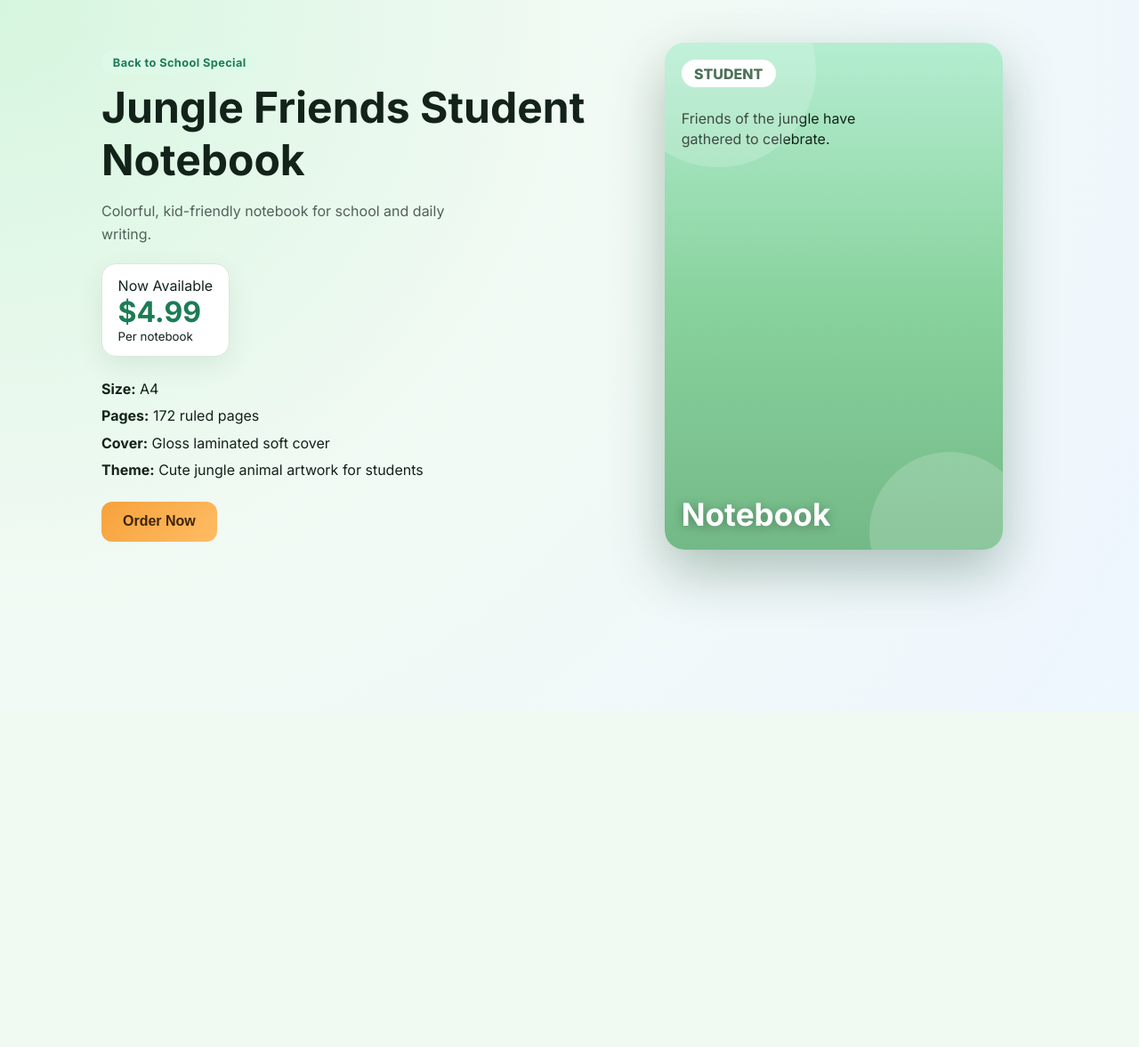
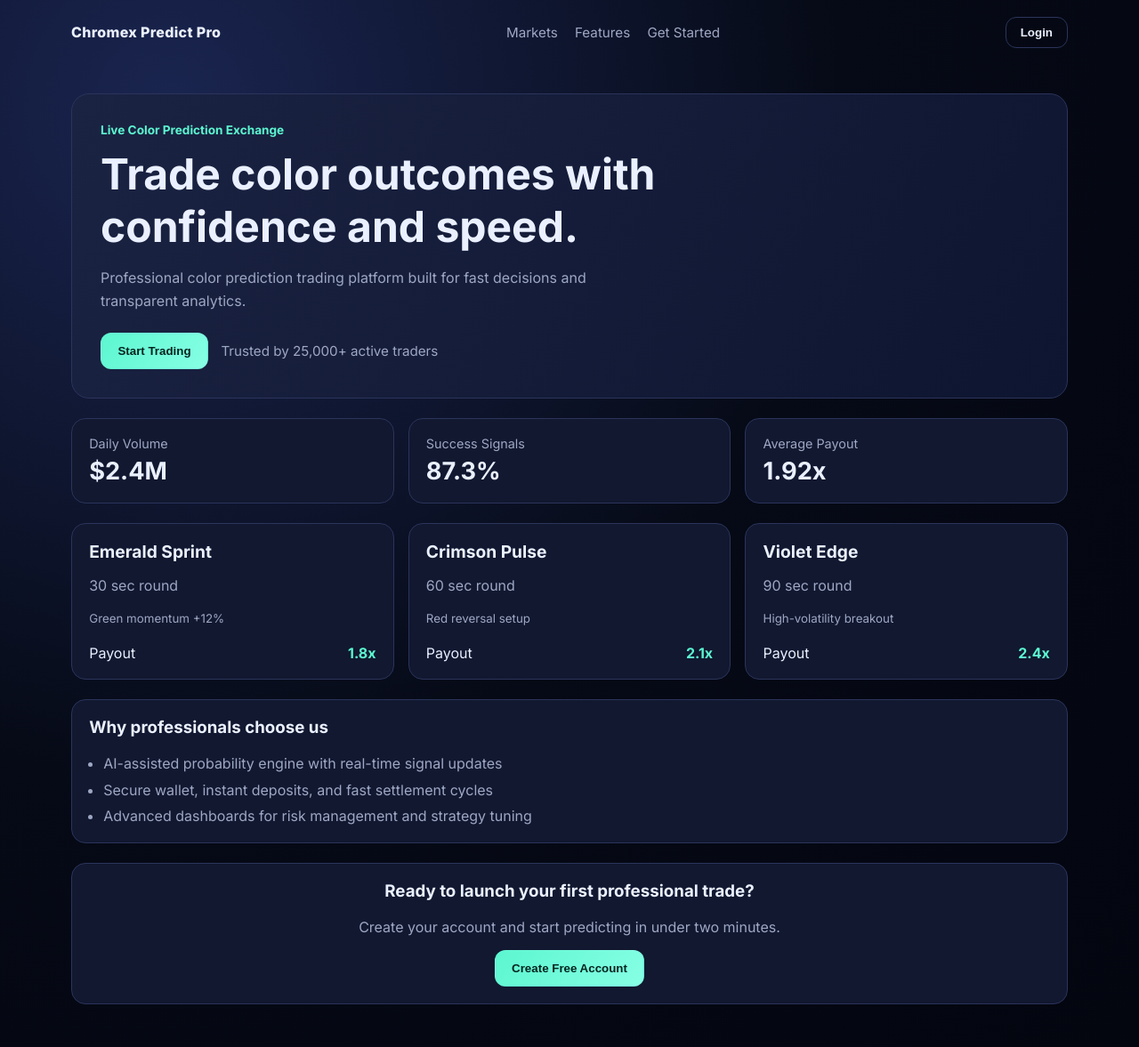
Before and after one commit to hs1855589-create/Web, a Flask app: page / in a window 1280 px wide. Shown: the whole page at 89% size. Before the commit the page ends 800 px from the top, so only its background shows below. Run offline with Flask 3, Linux system fonts and the light colour scheme.

Commit message:
Build professional color prediction platform landing page

```diff
--- a/app.py
+++ b/app.py
@@ -5,16 +5,38 @@ app = Flask(__name__)
 
 @app.route("/")
 def home():
-    product = {
-        "name": "Jungle Friends Student Notebook",
-        "tagline": "Colorful, kid-friendly notebook for school and daily writing.",
-        "price": "$4.99",
-        "size": "A4",
-        "pages": "172 ruled pages",
-        "cover": "Gloss laminated soft cover",
-        "theme": "Cute jungle animal artwork for students",
+    platform = {
+        "name": "Chromex Predict Pro",
+        "tagline": "Professional color prediction trading platform built for fast decisions and transparent analytics.",
+        "cta": "Start Trading",
+        "trust_note": "Trusted by 25,000+ active traders",
+        "daily_volume": "$2.4M",
+        "win_rate": "87.3%",
+        "avg_payout": "1.92x",
     }
-    return render_template("index.html", product=product)
+
+    markets = [
+        {
+            "name": "Emerald Sprint",
+            "window": "30 sec round",
+            "trend": "Green momentum +12%",
+            "payout": "1.8x",
+        },
+        {
+            "name": "Crimson Pulse",
+            "window": "60 sec round",
+            "trend": "Red reversal setup",
+            "payout": "2.1x",
+        },
+        {
+            "name": "Violet Edge",
+            "window": "90 sec round",
+            "trend": "High-volatility breakout",
+            "payout": "2.4x",
+        },
+    ]
+
+    return render_template("index.html", platform=platform, markets=markets)
 
 
 if __name__ == "__main__":
--- a/static/styles.css
+++ b/static/styles.css
@@ -1,10 +1,12 @@
 :root {
-  --bg: #f2faf4;
-  --primary: #1c7c54;
-  --accent: #f6a23a;
-  --text: #13231a;
-  --muted: #506258;
-  --card: #ffffff;
+  --bg: #060a16;
+  --surface: #111830;
+  --surface-2: #1a2342;
+  --primary: #5cf6d0;
+  --accent: #7d84ff;
+  --text: #eaf0ff;
+  --muted: #9ea7c3;
+  --line: #2b345b;
 }
 
 * {
@@ -16,150 +18,188 @@ body {
   min-height: 100vh;
   font-family: "Inter", system-ui, -apple-system, BlinkMacSystemFont, "Segoe UI", sans-serif;
   color: var(--text);
-  background: radial-gradient(circle at top left, #d6f6df 0%, var(--bg) 45%, #eef6ff 100%);
+  background: radial-gradient(circle at 15% 10%, #1a2550 0%, #060a16 50%, #03050f 100%);
+}
+
+.topbar,
+.page {
+  width: min(1120px, 92vw);
+  margin: 0 auto;
+}
+
+.topbar {
+  padding: 1.2rem 0;
+  display: flex;
+  align-items: center;
+  justify-content: space-between;
+  gap: 1rem;
+}
+
+.brand {
+  font-weight: 800;
+  letter-spacing: 0.02em;
+}
+
+nav {
+  display: flex;
+  gap: 1.2rem;
+}
+
+nav a {
+  color: var(--muted);
+  text-decoration: none;
+  font-size: 0.95rem;
+}
+
+.outline-btn,
+button {
+  border: 1px solid transparent;
+  cursor: pointer;
+  font-weight: 700;
+  border-radius: 12px;
+}
+
+.outline-btn {
+  background: transparent;
+  color: var(--text);
+  border-color: var(--line);
+  padding: 0.55rem 1rem;
 }
 
 .page {
-  max-width: 1100px;
-  margin: 0 auto;
-  padding: 3rem 1.5rem;
+  padding: 2rem 0 3rem;
   display: grid;
-  gap: 2rem;
-  grid-template-columns: 1.1fr 0.9fr;
-  align-items: center;
+  gap: 1.4rem;
+}
+
+.hero {
+  background: linear-gradient(120deg, #1a2342 0%, #0e1530 100%);
+  border: 1px solid var(--line);
+  border-radius: 20px;
+  padding: 2rem;
+}
+
+.eyebrow {
+  margin: 0;
+  color: var(--primary);
+  font-weight: 700;
+  font-size: 0.85rem;
 }
 
 .hero h1 {
+  margin: 0.75rem 0;
   font-size: clamp(2rem, 4vw, 3rem);
-  margin: 0.5rem 0;
-}
-
-.badge {
-  display: inline-block;
-  background: #def9e8;
-  color: var(--primary);
-  font-weight: 700;
-  padding: 0.35rem 0.8rem;
-  border-radius: 999px;
-  font-size: 0.8rem;
-  letter-spacing: 0.03em;
+  max-width: 20ch;
 }
 
 .tagline {
   color: var(--muted);
-  max-width: 42ch;
+  max-width: 58ch;
   line-height: 1.6;
 }
 
-.price-card {
-  margin-top: 1.2rem;
-  background: var(--card);
-  border: 1px solid #d9e8dd;
-  border-radius: 16px;
-  width: fit-content;
-  padding: 0.9rem 1.1rem;
-  display: grid;
-  box-shadow: 0 10px 30px rgba(17, 49, 34, 0.08);
-}
-
-.price-card strong {
-  color: var(--primary);
-  font-size: 2rem;
-}
-
-.features {
-  margin: 1.6rem 0;
-  padding: 0;
-  list-style: none;
-  display: grid;
-  gap: 0.65rem;
-}
-
-.features span {
-  font-weight: 700;
+.hero-actions {
+  margin-top: 1.4rem;
+  display: flex;
+  flex-wrap: wrap;
+  gap: 0.9rem;
+  align-items: center;
 }
 
 button {
-  background: linear-gradient(135deg, var(--accent), #ffbc65);
-  border: none;
-  color: #3d2407;
-  font-weight: 800;
-  font-size: 1rem;
-  padding: 0.85rem 1.5rem;
-  border-radius: 12px;
-  cursor: pointer;
+  background: linear-gradient(130deg, var(--primary), #87ffe5);
+  color: #02241d;
+  padding: 0.75rem 1.15rem;
 }
 
-.preview {
-  display: grid;
-  place-items: center;
+.trust {
+  color: var(--muted);
+  font-size: 0.95rem;
 }
 
-.mock-cover {
-  width: min(100%, 380px);
-  aspect-ratio: 2 / 3;
-  border-radius: 22px;
-  padding: 1.2rem;
-  background: linear-gradient(180deg, #b4edd1 0%, #89d39e 50%, #73b987 100%);
-  box-shadow: 0 24px 60px rgba(16, 62, 38, 0.3);
-  position: relative;
-  overflow: hidden;
+.stats {
+  display: grid;
+  grid-template-columns: repeat(3, 1fr);
+  gap: 1rem;
 }
 
-.mock-cover::before,
-.mock-cover::after {
-  content: "";
-  position: absolute;
-  border-radius: 50%;
-  background: rgba(255, 255, 255, 0.18);
+.stats article,
+.market-card,
+.features,
+.cta {
+  background: var(--surface);
+  border: 1px solid var(--line);
+  border-radius: 16px;
+  padding: 1.2rem;
 }
 
-.mock-cover::before {
-  width: 220px;
-  height: 220px;
-  top: -80px;
-  left: -50px;
+.stats p {
+  margin: 0;
+  color: var(--muted);
+  font-size: 0.9rem;
 }
 
-.mock-cover::after {
-  width: 180px;
-  height: 180px;
-  bottom: -70px;
-  right: -30px;
+.stats strong {
+  margin-top: 0.35rem;
+  display: block;
+  font-size: 1.7rem;
 }
 
-.cover-title {
-  display: inline-block;
-  margin-bottom: 0.5rem;
-  background: #fff;
-  color: #265235;
-  border-radius: 999px;
-  padding: 0.35rem 0.9rem;
-  font-weight: 800;
+.market-grid {
+  display: grid;
+  grid-template-columns: repeat(3, 1fr);
+  gap: 1rem;
 }
 
-.mock-cover p {
-  max-width: 20ch;
-  line-height: 1.4;
+.market-card h2 {
+  margin: 0;
+  font-size: 1.2rem;
 }
 
-.mock-cover h2 {
-  position: absolute;
-  bottom: 1.2rem;
-  left: 1.2rem;
-  margin: 0;
-  font-size: 2.2rem;
-  color: #fff;
-  text-shadow: 0 2px 12px rgba(0, 0, 0, 0.3);
+.market-card p,
+.market-card small {
+  color: var(--muted);
 }
 
-@media (max-width: 820px) {
-  .page {
-    grid-template-columns: 1fr;
-    padding-top: 2rem;
+.card-footer {
+  margin-top: 1.2rem;
+  display: flex;
+  justify-content: space-between;
+  align-items: center;
+}
+
+.card-footer strong {
+  color: var(--primary);
+}
+
+.features h3,
+.cta h3 {
+  margin-top: 0;
+}
+
+.features ul {
+  margin: 0;
+  padding-left: 1rem;
+  display: grid;
+  gap: 0.6rem;
+  color: var(--muted);
+}
+
+.cta {
+  text-align: center;
+}
+
+.cta p {
+  color: var(--muted);
+}
+
+@media (max-width: 860px) {
+  nav {
+    display: none;
   }
 
-  .preview {
-    order: -1;
+  .stats,
+  .market-grid {
+    grid-template-columns: 1fr;
   }
 }
--- a/templates/index.html
+++ b/templates/index.html
@@ -3,44 +3,80 @@
   <head>
     <meta charset="UTF-8" />
     <meta name="viewport" content="width=device-width, initial-scale=1.0" />
-    <title>{{ product.name }} | Product Page</title>
+    <title>{{ platform.name }} | Color Prediction Trading</title>
     <link rel="preconnect" href="https://fonts.googleapis.com" />
     <link rel="preconnect" href="https://fonts.gstatic.com" crossorigin />
     <link
-      href="https://fonts.googleapis.com/css2?family=Inter:wght@400;500;700;800&display=swap"
+      href="https://fonts.googleapis.com/css2?family=Inter:wght@400;500;600;700;800&display=swap"
       rel="stylesheet"
     />
     <link rel="stylesheet" href="{{ url_for('static', filename='styles.css') }}" />
   </head>
   <body>
+    <header class="topbar">
+      <div class="brand">{{ platform.name }}</div>
+      <nav>
+        <a href="#markets">Markets</a>
+        <a href="#features">Features</a>
+        <a href="#start">Get Started</a>
+      </nav>
+      <button class="outline-btn">Login</button>
+    </header>
+
     <main class="page">
       <section class="hero">
-        <div class="badge">Back to School Special</div>
-        <h1>{{ product.name }}</h1>
-        <p class="tagline">{{ product.tagline }}</p>
+        <p class="eyebrow">Live Color Prediction Exchange</p>
+        <h1>Trade color outcomes with confidence and speed.</h1>
+        <p class="tagline">{{ platform.tagline }}</p>
 
-        <div class="price-card">
-          <span>Now Available</span>
-          <strong>{{ product.price }}</strong>
-          <small>Per notebook</small>
+        <div class="hero-actions">
+          <button>{{ platform.cta }}</button>
+          <span class="trust">{{ platform.trust_note }}</span>
         </div>
-
-        <ul class="features">
-          <li><span>Size:</span> {{ product.size }}</li>
-          <li><span>Pages:</span> {{ product.pages }}</li>
-          <li><span>Cover:</span> {{ product.cover }}</li>
-          <li><span>Theme:</span> {{ product.theme }}</li>
-        </ul>
-
-        <button>Order Now</button>
       </section>
 
-      <section class="preview" aria-label="Notebook visual preview">
-        <div class="mock-cover">
-          <div class="cover-title">STUDENT</div>
-          <p>Friends of the jungle have gathered to celebrate.</p>
-          <h2>Notebook</h2>
-        </div>
+      <section class="stats" aria-label="Key platform metrics">
+        <article>
+          <p>Daily Volume</p>
+          <strong>{{ platform.daily_volume }}</strong>
+        </article>
+        <article>
+          <p>Success Signals</p>
+          <strong>{{ platform.win_rate }}</strong>
+        </article>
+        <article>
+          <p>Average Payout</p>
+          <strong>{{ platform.avg_payout }}</strong>
+        </article>
+      </section>
+
+      <section class="market-grid" id="markets" aria-label="Active color markets">
+        {% for market in markets %}
+        <article class="market-card">
+          <h2>{{ market.name }}</h2>
+          <p>{{ market.window }}</p>
+          <small>{{ market.trend }}</small>
+          <div class="card-footer">
+            <span>Payout</span>
+            <strong>{{ market.payout }}</strong>
+          </div>
+        </article>
+        {% endfor %}
+      </section>
+
+      <section class="features" id="features">
+        <h3>Why professionals choose us</h3>
+        <ul>
+          <li>AI-assisted probability engine with real-time signal updates</li>
+          <li>Secure wallet, instant deposits, and fast settlement cycles</li>
+          <li>Advanced dashboards for risk management and strategy tuning</li>
+        </ul>
+      </section>
+
+      <section class="cta" id="start">
+        <h3>Ready to launch your first professional trade?</h3>
+        <p>Create your account and start predicting in under two minutes.</p>
+        <button>Create Free Account</button>
       </section>
     </main>
   </body>
```
Also changed, not shown: index.html (+33 -24 lines).
